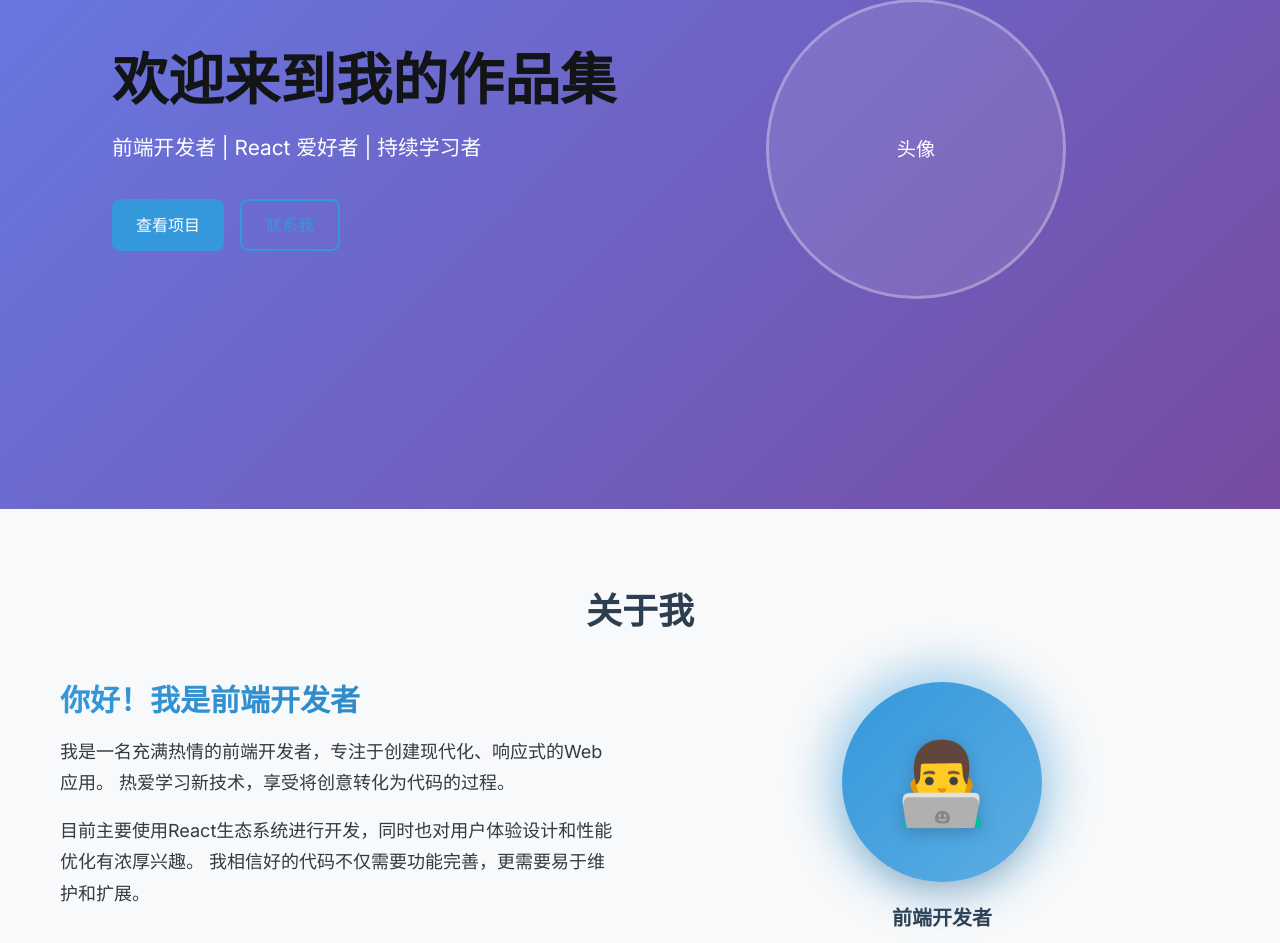
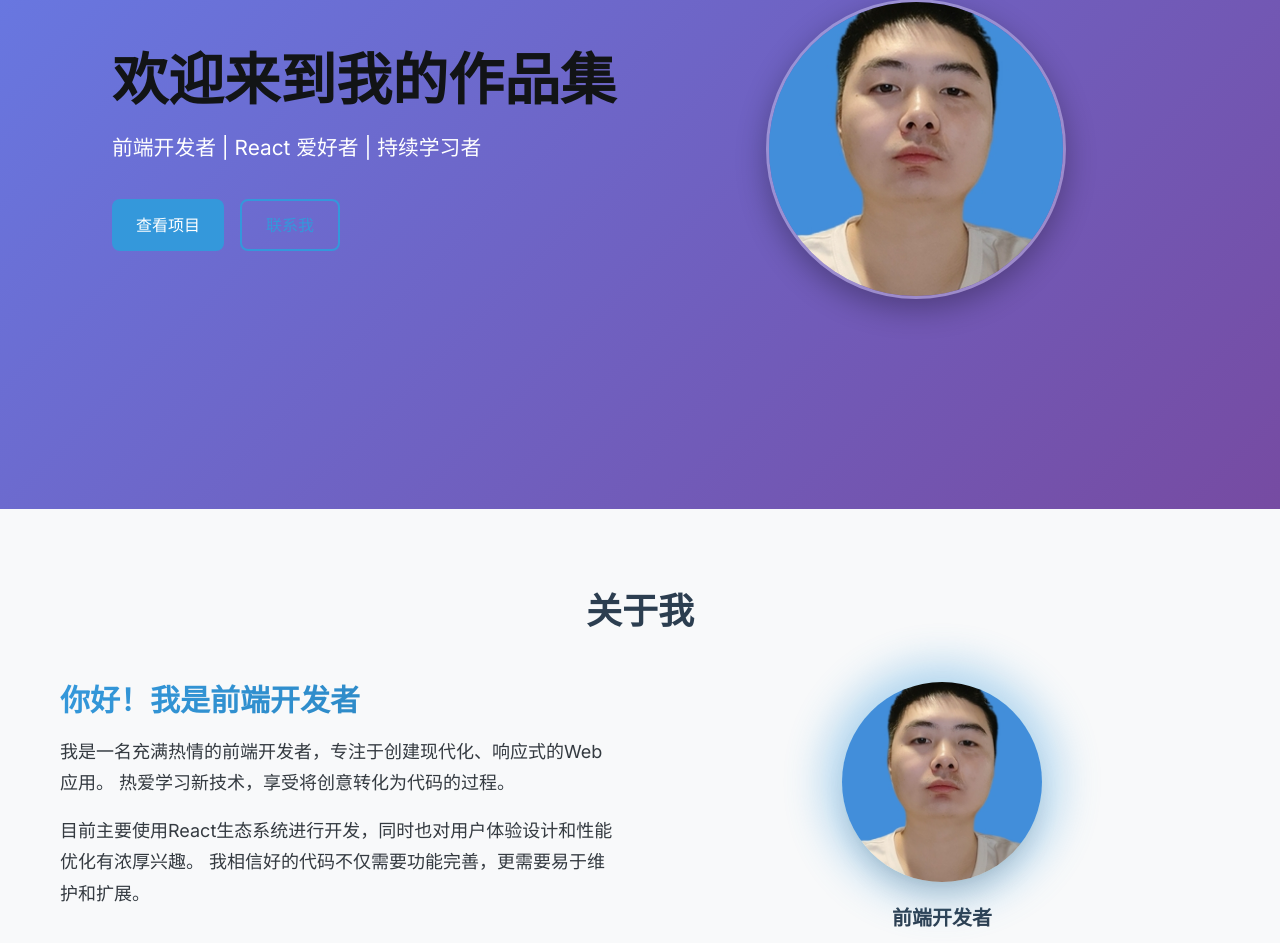
Before and after one commit to yuanguancheng/PersonalPortfolioWebsite, a React app: page / in a window 1280 px wide. Shown: the part 291-1234 px from the top of the page. Built offline with nearby package versions, Linux system fonts and the light colour scheme.

Commit message:
更新个人信息

```diff
--- a/package.json
+++ b/package.json
@@ -17,7 +17,7 @@
     "react",
     "webpack"
   ],
-  "author": "",
+  "author": "袁观成",
   "license": "MIT",
   "dependencies": {
     "react": "^18.2.0",
--- a/public/index.html
+++ b/public/index.html
@@ -5,7 +5,7 @@
     <meta name="viewport" content="width=device-width, initial-scale=1.0">
     <meta name="description" content="个人作品集网站 - 展示我的技能、项目和联系方式">
     <meta name="keywords" content="前端开发, React, JavaScript, 作品集, 个人网站">
-    <meta name="author" content="你的名字">
+    <meta name="author" content="袁观成">
 
     <!-- Open Graph / Facebook -->
     <meta property="og:type" content="website">
@@ -17,7 +17,7 @@
     <meta property="twitter:title" content="个人作品集">
     <meta property="twitter:description" content="展示我的技能、项目和联系方式">
 
-    <title>个人作品集 - 前端开发者</title>
+    <title>袁观成 - 个人作品集</title>
 
     <!-- 字体预加载 -->
     <link rel="preconnect" href="https://fonts.googleapis.com">
--- a/src/components/About.js
+++ b/src/components/About.js
@@ -70,7 +70,11 @@ const About = () => {
             <div className="avatar-container animate-on-scroll animate-fade-left">
               <div className="avatar">
                 <div className="avatar-image">
-                  <span className="avatar-icon">👨‍💻</span>
+                  <img
+                    src="/images/profile.jpg"
+                    alt="个人头像"
+                    className="avatar-photo"
+                  />
                 </div>
                 <div className="avatar-glow"></div>
               </div>
--- a/src/components/Hero.js
+++ b/src/components/Hero.js
@@ -27,8 +27,12 @@ const Hero = () => {
           </div>
         </div>
         <div className="hero-image">
-          <div className="profile-placeholder animate-on-scroll animate-scale">
-            <span>头像</span>
+          <div className="profile-photo animate-on-scroll animate-scale">
+            <img
+              src="/images/profile.jpg"
+              alt="个人头像"
+              className="profile-image"
+            />
           </div>
         </div>
       </div>
--- a/src/styles/About.css
+++ b/src/styles/About.css
@@ -147,7 +147,6 @@
 .avatar-image {
   width: 200px;
   height: 200px;
-  background: linear-gradient(135deg, var(--color-primary), var(--color-primary-light));
   border-radius: 50%;
   display: flex;
   align-items: center;
@@ -156,15 +155,17 @@
   z-index: 2;
   box-shadow: var(--shadow-xl);
   transition: transform var(--transition-normal);
+  overflow: hidden;
+}
+
+.avatar-photo {
+  width: 100%;
+  height: 100%;
+  object-fit: cover;
 }
 
 .avatar:hover .avatar-image {
   transform: scale(1.05);
-}
-
-.avatar-icon {
-  font-size: 80px;
-  filter: drop-shadow(0 4px 8px rgba(0, 0, 0, 0.2));
 }
 
 .avatar-glow {
--- a/src/styles/Hero.css
+++ b/src/styles/Hero.css
@@ -38,16 +38,27 @@
   align-items: center;
 }
 
-.profile-placeholder {
+.profile-photo {
   width: 300px;
   height: 300px;
   border-radius: 50%;
-  background: rgba(255, 255, 255, 0.1);
   display: flex;
   align-items: center;
   justify-content: center;
-  font-size: 1.2rem;
+  overflow: hidden;
   border: 3px solid rgba(255, 255, 255, 0.3);
+  box-shadow: 0 10px 30px rgba(0, 0, 0, 0.3);
+}
+
+.profile-image {
+  width: 100%;
+  height: 100%;
+  object-fit: cover;
+  transition: transform var(--transition-normal);
+}
+
+.profile-photo:hover .profile-image {
+  transform: scale(1.05);
 }
 
 /* ==========================================================================
@@ -88,10 +99,9 @@
     max-width: 280px;
   }
 
-  .profile-placeholder {
+  .profile-photo {
     width: 160px;
     height: 160px;
-    font-size: var(--font-size-base);
   }
 }
 
@@ -118,7 +128,7 @@
     gap: var(--space-4);
   }
 
-  .profile-placeholder {
+  .profile-photo {
     width: 200px;
     height: 200px;
   }
@@ -134,7 +144,7 @@
     font-size: var(--font-size-5xl);
   }
 
-  .profile-placeholder {
+  .profile-photo {
     width: 250px;
     height: 250px;
   }
@@ -154,7 +164,7 @@
     font-size: var(--font-size-xl);
   }
 
-  .profile-placeholder {
+  .profile-photo {
     width: 350px;
     height: 350px;
   }
@@ -176,7 +186,7 @@
     font-size: var(--font-size-3xl);
   }
 
-  .profile-placeholder {
+  .profile-photo {
     width: 150px;
     height: 150px;
   }
@@ -188,9 +198,8 @@
     background: linear-gradient(135deg, #4a6fa5 0%, #5a3d78 100%);
   }
 
-  .profile-placeholder {
+  .profile-photo {
     border: 3px solid #fff;
-    background: rgba(255, 255, 255, 0.2);
   }
 }
 
@@ -200,7 +209,7 @@
     background: #667eea;
   }
 
-  .profile-placeholder {
+  .profile-photo .profile-image {
     animation: none;
   }
 }
```
Also changed, not shown: public/images/profile.jpg (added), 1 other file (tests, documents, lock files or other folders).
